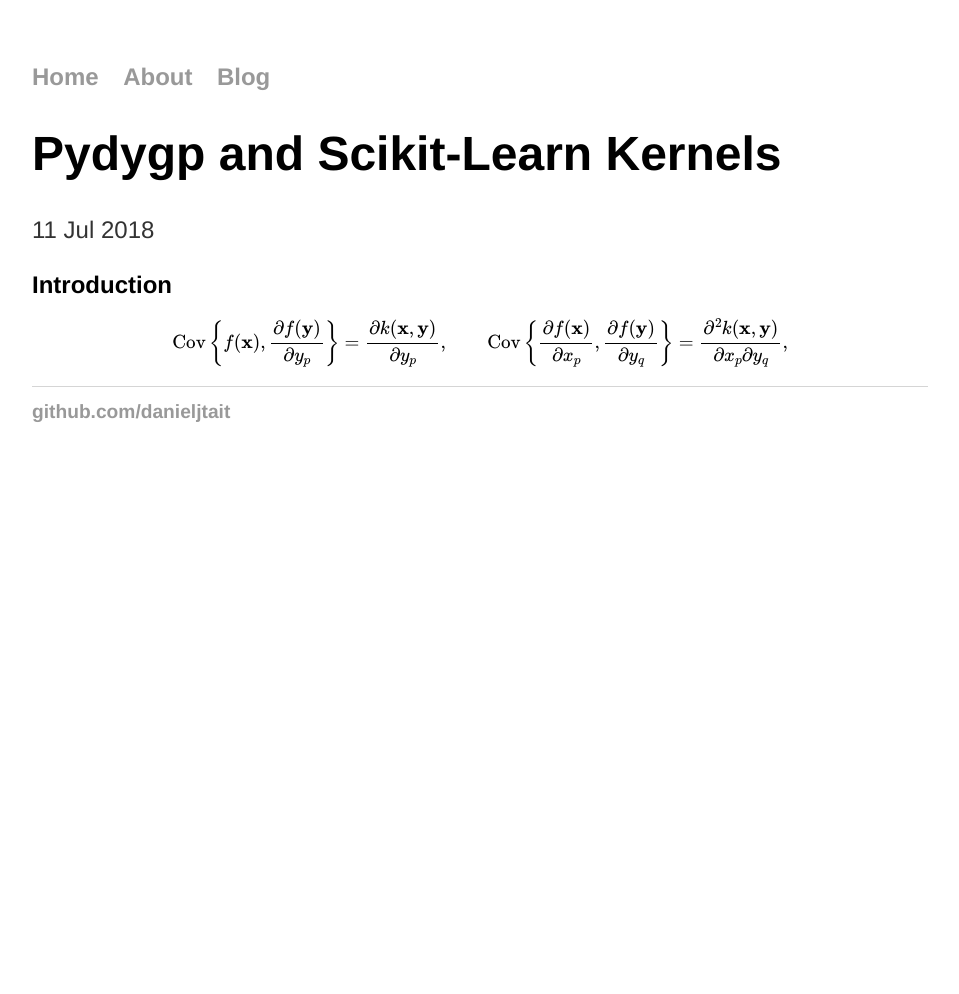
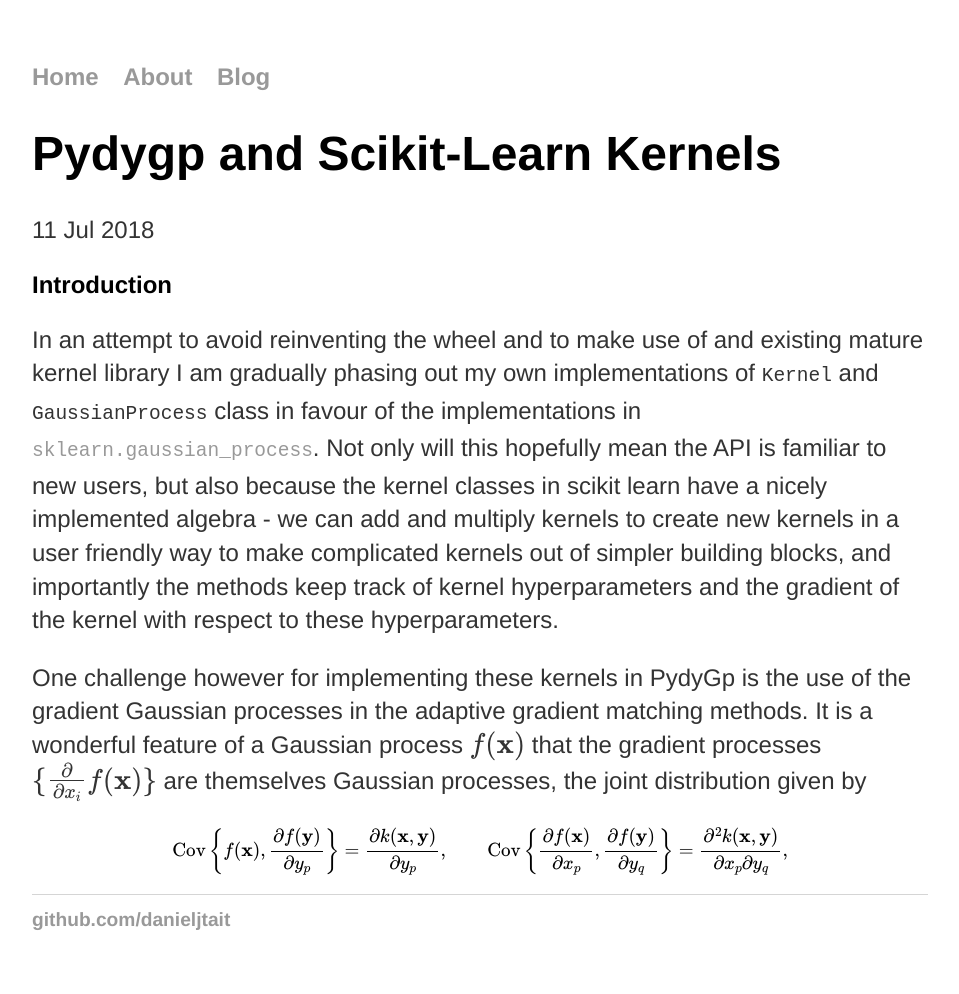
Before and after one commit to danieljtait/danieljtait.github.io, a Jekyll site: the page built from _posts/2018-07-11-pydygpsklearn.md, in a window 1280 px wide. Shown: the whole page, without its empty margins (160-1119 px from the left). Built offline with Jekyll 4.4.1, drawn with Linux system fonts in a browser that asks for light colours; formulas are drawn with MathJax 3; before the commit the page ends 900 px from its top, so only the background shows below that.

Commit message:
adding posts back in

```diff
--- a/_posts/2018-07-11-pydygpsklearn.md
+++ b/_posts/2018-07-11-pydygpsklearn.md
@@ -5,6 +5,10 @@
 
 ## Introduction
 
+In an attempt to avoid reinventing the wheel and to make use of and existing mature kernel library I am gradually phasing out my own implementations of `Kernel` and `GaussianProcess` class in favour of the implementations in [`sklearn.gaussian_process`](http://scikit-learn.org/stable/modules/classes.html#module-sklearn.gaussian_process). Not only will this hopefully mean the API is familiar to new users, but also because the kernel classes in scikit learn have a nicely implemented algebra - we can add and multiply kernels to create new kernels in a user friendly way to make complicated kernels out of simpler building blocks, and importantly the methods keep track of kernel hyperparameters and the gradient of the kernel with respect to these hyperparameters.
+
+One challenge however for implementing these kernels in PydyGp is the use of the gradient Gaussian processes in the adaptive gradient matching methods. It is a wonderful feature of a Gaussian process $f(\mathbf{x})$ that the gradient processes $\\{ \frac{\partial }{\partial x_i} f(\mathbf{x}) \\}$ are themselves Gaussian processes, the joint distribution given by
+
 $$
 \operatorname{Cov}\left\{f(\mathbf{x}), \frac{\partial f(\mathbf{y})}{\partial y_p } \right\} = \frac{\partial k(\mathbf{x}, \mathbf{y})}{\partial y_p }, \qquad \operatorname{Cov}\left\{\frac{\partial f(\mathbf{x})}{\partial x_p}, \frac{\partial f(\mathbf{y})}{\partial y_q } \right\} = \frac{\partial^2 k(\mathbf{x}, \mathbf{y})}{\partial x_p \partial y_q },
 $$
```
